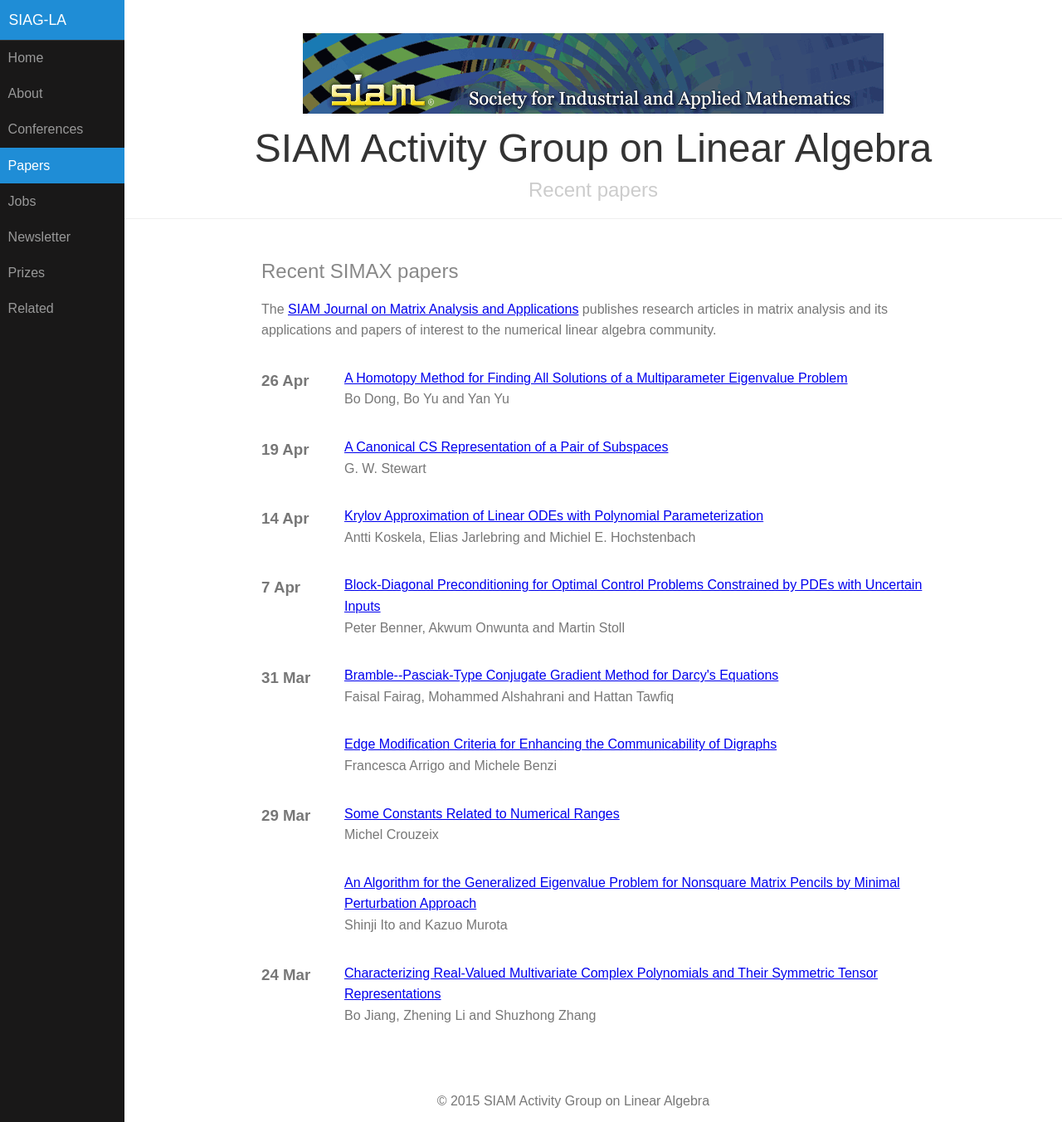
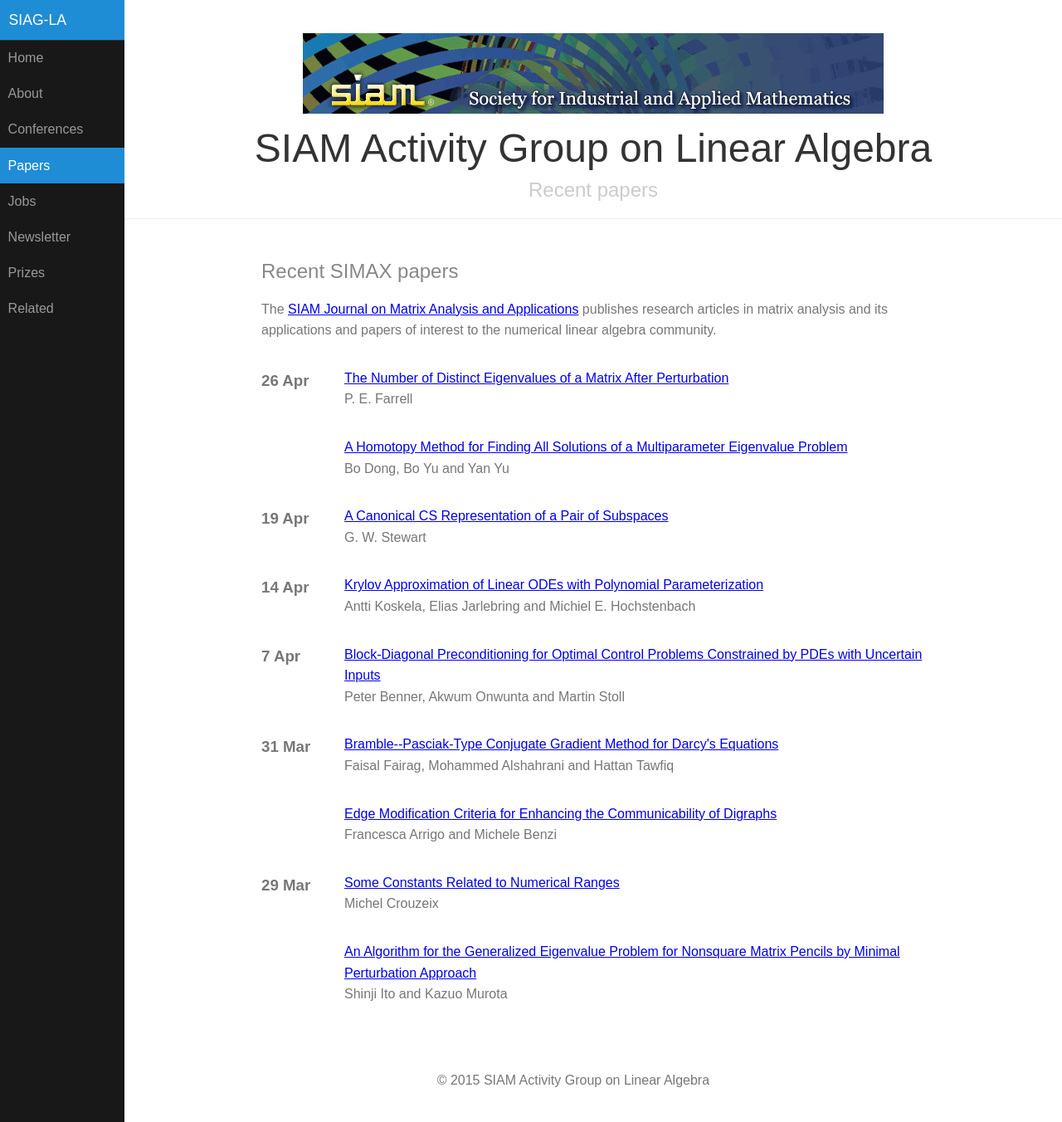
Before and after one commit to dbindel/siagla, a Jekyll site: the page built from simax.html, in a window 1280 px wide and 1352 px high. Shown: the whole window at 83% size. Built offline with Jekyll 4.4.1, drawn with Linux system fonts in a browser that asks for light colours.

Commit message:
Automated updates to simax.yml

```diff
--- a/_data/simax.yml
+++ b/_data/simax.yml
@@ -1531,3 +1531,11 @@
   title: A Homotopy Method for Finding All Solutions of a Multiparameter Eigenvalue
     Problem
   volume: '37'
+- authors: P. E. Farrell
+  date: '2016-04-26T07:00:00Z'
+  doi: doi:10.1137/15M1037603
+  link: http://epubs.siam.org/doi/abs/10.1137/15M1037603?ai=s7&mi=3ezuvv&af=R
+  pp_end: '576'
+  pp_start: '572'
+  title: The Number of Distinct Eigenvalues of a Matrix After Perturbation
+  volume: '37'
```
